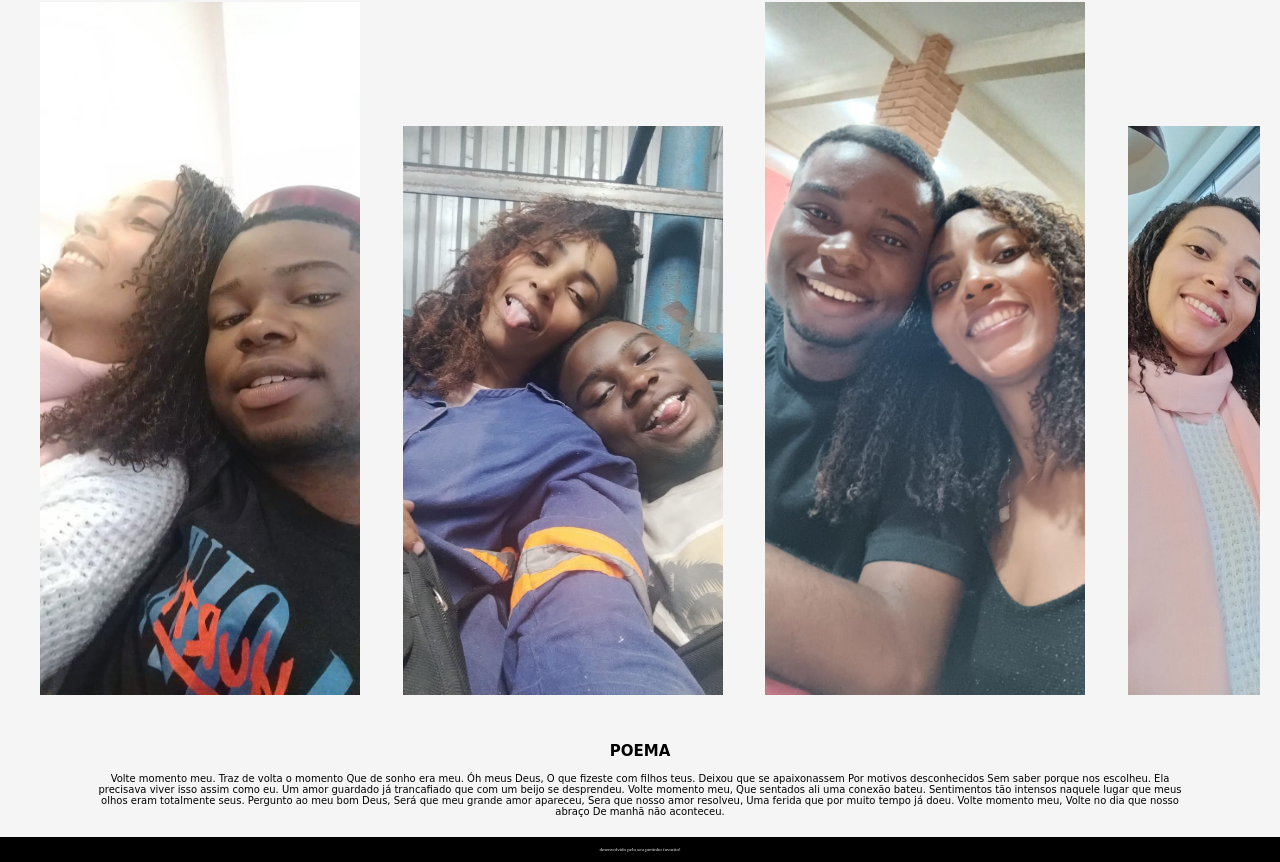
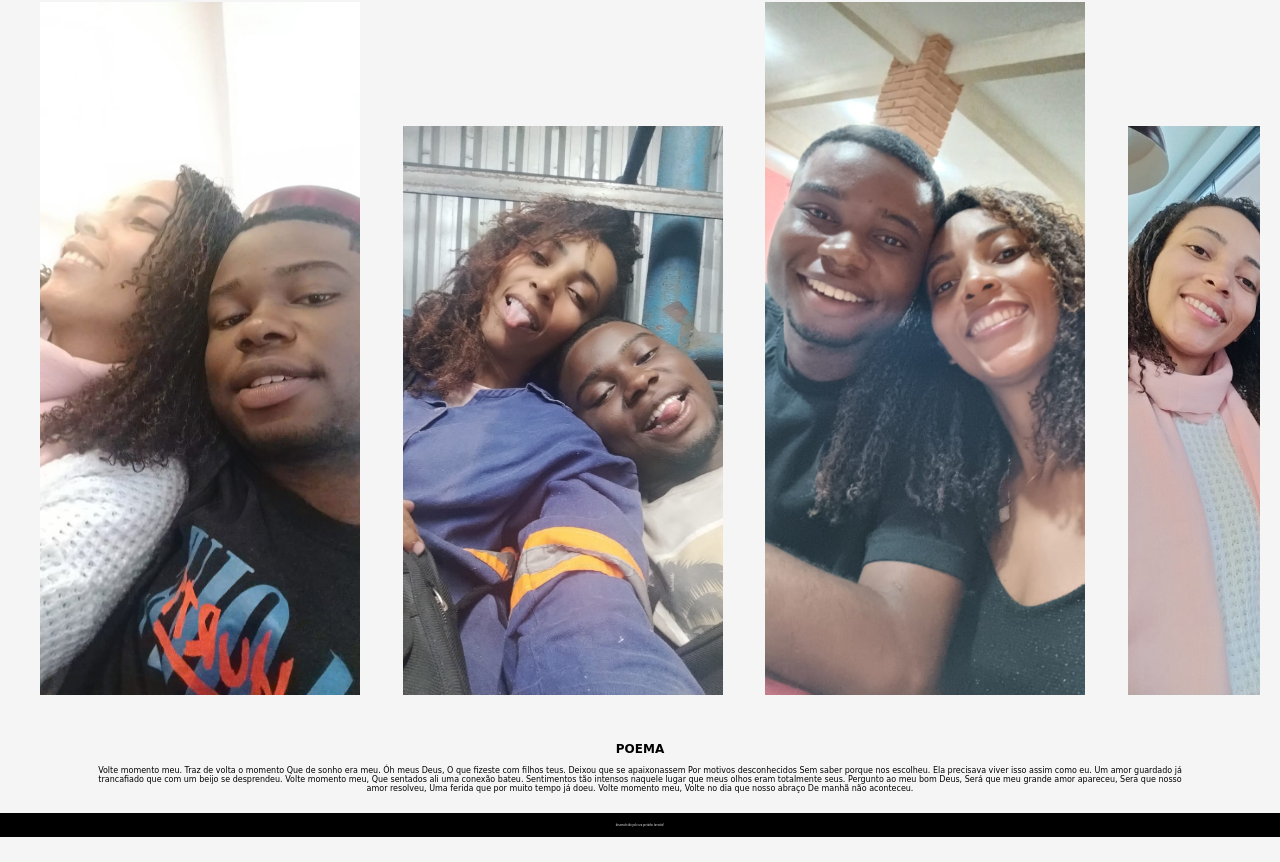
Before and after one commit to caiohenriquelopes/nossos_momentos, a plain HTML site: page index.html in a window 1280 px wide. Shown: the part 872-1734 px from the top of the page. After the commit the page ends 1709 px from the top, so only its background shows below. Drawn offline with Linux system fonts and the light colour scheme.

Commit message:
font-sizeeeeeee

```diff
--- a/estilo.css
+++ b/estilo.css
@@ -52,10 +52,11 @@ main {
 .poema {
   padding: 0 2rem;
   font-family: cursive;
+  font-size: 0.8rem;
 }
 
 footer {
-font-size: 0.5rem;
+font-size: 0.3rem;
   width: 100%;
   background: black;
   height: auto;
```
